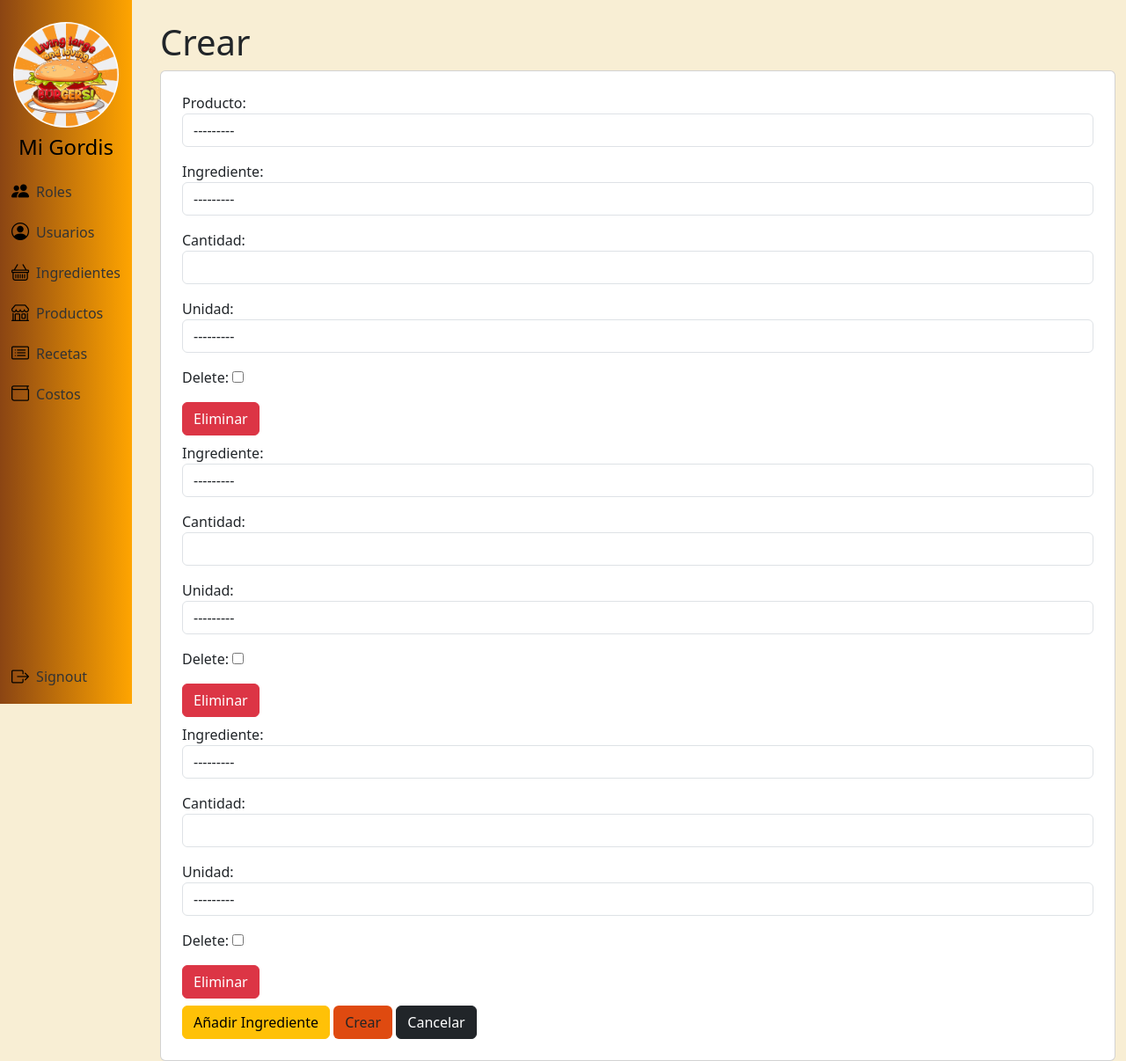
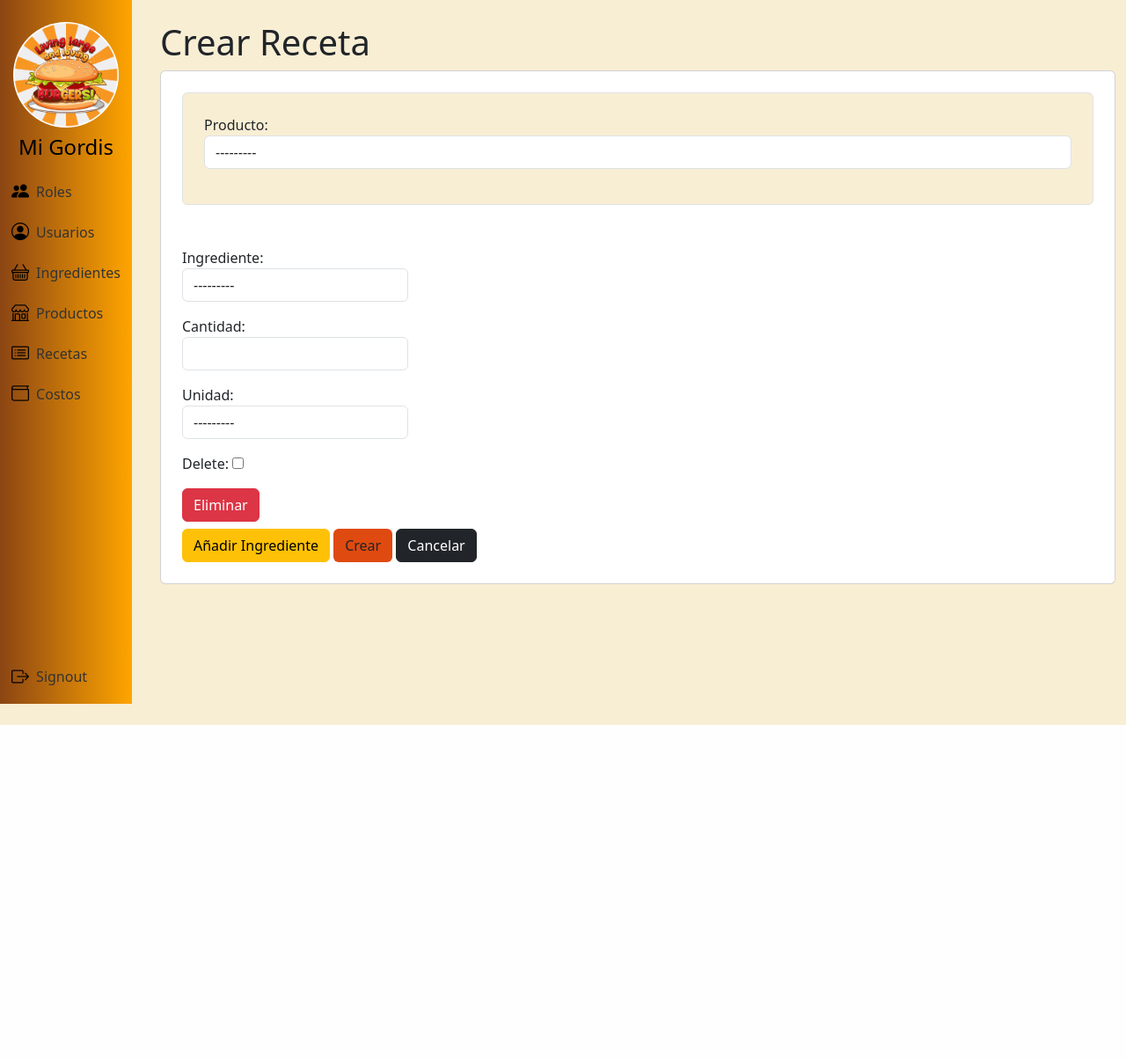
Before and after one commit to KiaraLuz/proyecto-ing.software, a Django app: page /recetas/crear/ in a window 1280 px wide. Shown: the whole page at 88% size. After the commit the page ends 824 px from the top, so only its background shows below. Run offline with Django 5.2, Linux system fonts and the light colour scheme; a user stored in the database is signed in; data comes from the database, SQL or seed files in the repository; both versions use the stored data as it was after the commit.

Commit message:
correccion de varios formularios ingredientes

```diff
--- a/app/forms.py
+++ b/app/forms.py
@@ -156,13 +156,27 @@ class RecetaForm(forms.ModelForm):
             'producto': forms.Select(attrs={'class': 'form-control'}),
         }
 
+# Para la vista de creación, puedes mantener los formularios adicionales vacíos si es necesario
 RecetaIngredienteFormSet = inlineformset_factory(
     Receta,
     RecetaIngrediente,
     form=RecetaIngredienteForm,
     fields=['ingrediente', 'cantidad', 'unidad'],
-    can_delete=True
+    can_delete=True,
+    extra=1  # O el número de formularios vacíos que desees mostrar inicialmente
 )
+
+# Para la vista de modificación, asegúrate de que no se generen formularios vacíos adicionales
+RecetaIngredienteFormSetMod = inlineformset_factory(
+    Receta,
+    RecetaIngrediente,
+    form=RecetaIngredienteForm,
+    fields=['ingrediente', 'cantidad', 'unidad'],
+    can_delete=True,
+    extra=0
+)
+
+
 
 class CostoProductoForm(forms.ModelForm):
     class Meta:
--- a/app/templates/receta/receta_crear.html
+++ b/app/templates/receta/receta_crear.html
@@ -1,12 +1,15 @@
 {% extends 'layouts/base.html' %}
 
 {% block content %}
-<h1>Crear</h1>
+<h1>Crear Receta</h1>
 <div class="card p-4">
   <form method="post">
-    {% csrf_token %}
-    {{ receta_form.as_p }}
-    <div id="ingrediente-formset">
+    <div class="head-product border rounded p-4">
+      {% csrf_token %}
+      {{ receta_form.as_p }}
+    </div>
+    <br/><br/>
+    <div id="ingrediente-formset" class="d-flex flex-wrap gap-5 justify-content-between">
       {{ ingrediente_formset.management_form }}
       {% for form in ingrediente_formset %}
         <div class="ingrediente-form">
@@ -16,6 +19,15 @@
           {% endif %}
         </div>
       {% endfor %}
+      <!-- Template for empty form -->
+      <div id="empty-form-template" style="display: none;">
+        <div class="ingrediente-form">
+          {{ ingrediente_formset.empty_form.as_p|safe }}
+          {% if ingrediente_formset.can_delete %}
+            <button type="button" class="delete-ingredient btn btn-danger mb-2">Eliminar</button>
+          {% endif %}
+        </div>
+      </div>
     </div>
     <button type="button" id="add-ingredient" class="btn btn-warning">Añadir Ingrediente</button>
     <button type="submit" class="btn btn-color">Crear</button>
@@ -24,37 +36,22 @@
 </div>
 
 <script>
-document.addEventListener("DOMContentLoaded", function() {
+ document.addEventListener("DOMContentLoaded", function() {
     var formCount = parseInt("{{ ingrediente_formset.total_form_count }}");
     var container = document.getElementById("ingrediente-formset");
     var addButton = document.getElementById("add-ingredient");
+    var formPrefix = "{{ ingrediente_formset.prefix }}";
+
+    function addForm() {
+        var template = document.getElementById("empty-form-template").innerHTML;
+        var newForm = template.replace(/__prefix__/g, formCount);
+        container.insertAdjacentHTML('beforeend', newForm);
+        formCount++;
+        document.getElementById("id_ingrediente-TOTAL_FORMS").value = formCount;
+    }
 
     addButton.onclick = function() {
-        var newForm = container.children[container.children.length - 1].cloneNode(true);
-        var formRegex = new RegExp(`form-(\\d){1}-`, 'g');
-
-        newForm.innerHTML = newForm.innerHTML.replace(formRegex, `form-${formCount}-`);
-        newForm.className = "ingrediente-form";
-
-        var inputs = newForm.querySelectorAll('input, select');
-        inputs.forEach(function(input) {
-            if (input.id) input.id = input.id.replace(/form-\d-/g, 'form-' + formCount + '-');
-            if (input.name) input.name = input.name.replace(/form-\d-/g, 'form-' + formCount + '-');
-            input.value = ''; // Limpiar el valor del campo
-        });
-
-        container.appendChild(newForm);
-        formCount++;
-        document.getElementById("id_ingrediente-TOTAL_FORMS").value = formCount;
-
-        var deleteButton = newForm.querySelector(".delete-ingredient");
-        if (!deleteButton) {
-            deleteButton = document.createElement("button");
-            deleteButton.type = "button";
-            deleteButton.className = "delete-ingredient";
-            deleteButton.innerText = "Eliminar";
-            newForm.appendChild(deleteButton);
-        }
+        addForm();
     };
 
     container.addEventListener("click", function(e) {
@@ -67,5 +64,4 @@ document.addEventListener("DOMContentLoaded", function() {
     });
 });
 </script>
-
 {% endblock %}
--- a/app/views.py
+++ b/app/views.py
@@ -1,6 +1,6 @@
 from django.shortcuts import render, redirect, get_object_or_404
 from app.models import Rol, Usuario, Ingrediente, Producto, Receta, RecetaIngrediente, CostoProducto, CostoProductoIngrediente
-from app.forms import RolForm, UsuarioForm, IngredienteForm, ProductoForm, RecetaForm, RecetaIngredienteFormSet, CostoProductoForm
+from app.forms import RolForm, UsuarioForm, IngredienteForm, ProductoForm, RecetaForm, RecetaIngredienteFormSet, CostoProductoForm, RecetaIngredienteFormSetMod
 from django.contrib.auth import login, logout, authenticate
 from django.contrib.auth.forms import AuthenticationForm
 from django.contrib.auth.decorators import login_required
@@ -228,7 +228,8 @@ def receta_crear(request):
             print(ingrediente_formset.errors)
     else:
         receta_form = RecetaForm()
-        ingrediente_formset = RecetaIngredienteFormSet(prefix='ingrediente')
+        # Crear un formset con un formulario vacío inicial
+        ingrediente_formset = RecetaIngredienteFormSet(prefix='ingrediente', queryset=RecetaIngrediente.objects.none())
 
     contexto = {
         'receta_form': receta_form,
@@ -236,30 +237,31 @@ def receta_crear(request):
     }
     return render(request, 'receta/receta_crear.html', contexto)
 
+
 @login_required
 @admin_required
 def receta_modificar(request, receta_id):
     receta = get_object_or_404(Receta, id=receta_id)
     if request.method == "POST":
         receta_form = RecetaForm(request.POST, instance=receta)
-        ingrediente_formset = RecetaIngredienteFormSet(request.POST, instance=receta, prefix='ingrediente')
+        ingrediente_formset = RecetaIngredienteFormSetMod(request.POST, instance=receta, prefix='ingrediente')
         if receta_form.is_valid() and ingrediente_formset.is_valid():
             receta = receta_form.save()
             ingrediente_formset.save()
             return redirect('recetas')
-        else:
-            # Manejo de errores
-            print(receta_form.errors)
-            print(ingrediente_formset.errors)
     else:
         receta_form = RecetaForm(instance=receta)
-        ingrediente_formset = RecetaIngredienteFormSet(instance=receta, prefix='ingrediente')
+        queryset = RecetaIngrediente.objects.filter(receta=receta)
+        ingrediente_formset = RecetaIngredienteFormSetMod(instance=receta, queryset=queryset, prefix='ingrediente')
 
     contexto = {
         'receta_form': receta_form,
         'ingrediente_formset': ingrediente_formset,
     }
     return render(request, 'receta/receta_modificar.html', contexto)
+
+
+
 
 @login_required
 @admin_required
```
Also changed, not shown: app/templates/receta/receta_modificar.html (+23 -35 lines), app/migrations/0018_remove_receta_ingredientes_alter_receta_producto_and_more.py (added), app/migrations/0019_receta_ingredientes_alter_receta_producto_and_more.py (added), db.sqlite3.
